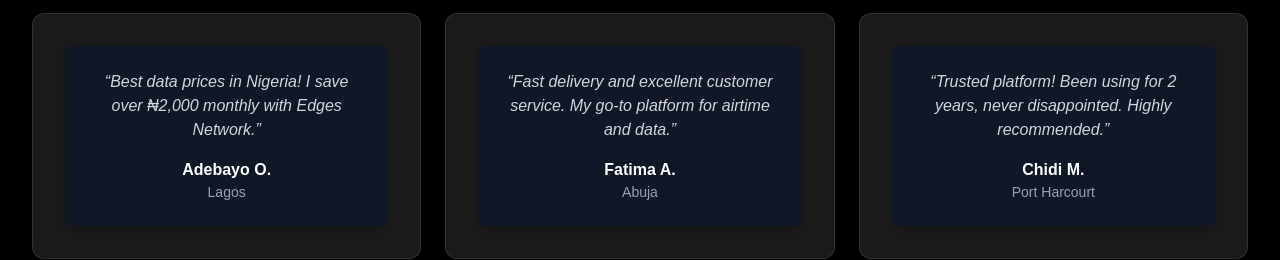
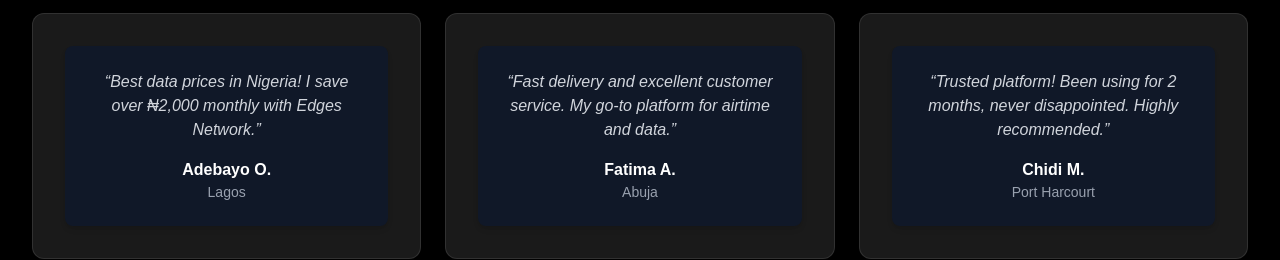
Before and after one commit to Edges-Enterprise/Edges_LandingPage, a Next.js app: page / in a window 1280 px wide. Shown: the part 2045-2305 px from the top of the page. Built offline with nearby package versions, Linux system fonts and the light colour scheme.

Commit message:
text adjusted

```diff
--- a/src/constants/index.tsx
+++ b/src/constants/index.tsx
@@ -141,7 +141,7 @@
     name: "Chidi M.",
     location: "Port Harcourt",
     comment:
-      "Trusted platform! Been using for 2 years, never disappointed. Highly recommended.",
+      "Trusted platform! Been using for 2 months, never disappointed. Highly recommended.",
   },
 ];
 
```
